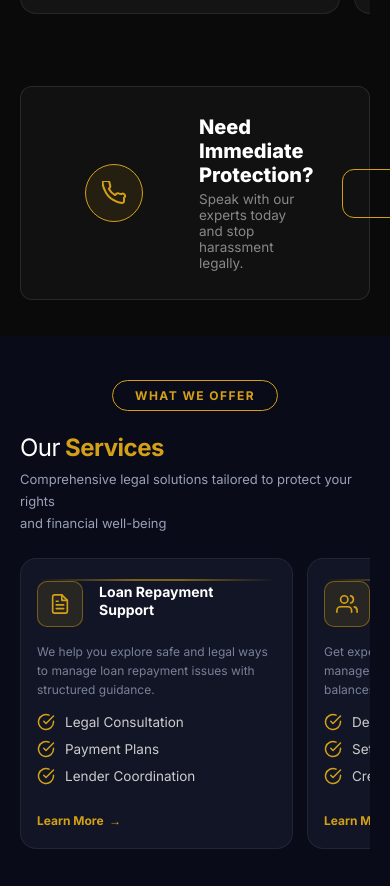
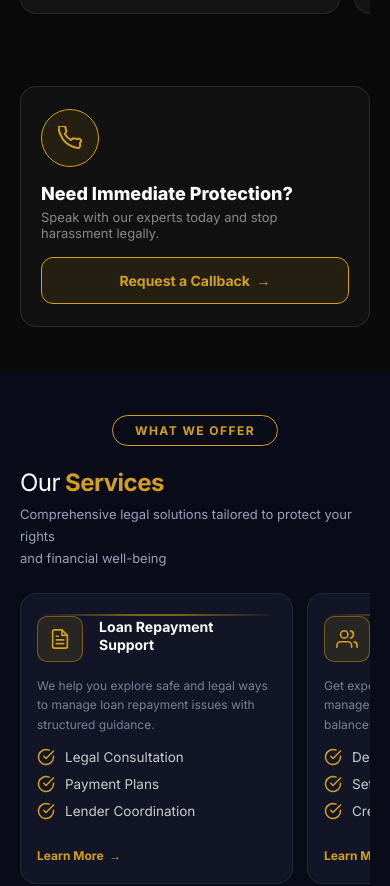
Before and after one commit to tusharandcollege-art/LegalShield, a plain HTML site: page index.html in a window 390 px wide. Shown: the part 1993-2879 px from the top of the page. Drawn offline with Linux system fonts and the light colour scheme.

Commit message:
fix: mobile CTA bar layout - stack vertically, show button fully

```diff
--- a/index.html
+++ b/index.html
@@ -1882,6 +1882,23 @@
       .cta-bar { flex-direction: column; align-items: center; text-align: center; padding: 28px 20px; border-radius: 16px; gap: 14px; }
       .cta-bar-btn { width: 100%; justify-content: center; padding: 15px; border-radius: 12px; }
       .presskit-bar { flex-direction: column; text-align: center; padding: 28px 20px; border-radius: 16px; gap: 14px; }
+
+      /* ── WORKS CTA BAR (Need Immediate Protection?) ── */
+      .works-cta-bar {
+        flex-direction: column; align-items: flex-start;
+        padding: 22px 20px; gap: 16px; margin: 0 0 8px;
+        border-radius: 16px;
+      }
+      .cta-deco-left, .cta-deco-right { display: none; }
+      .cta-text-group { flex: unset; width: 100%; }
+      .cta-bar-title { font-size: 18px; }
+      .cta-bar-sub { font-size: 13px; }
+      .works-cta-bar .cta-bar-btn {
+        width: 100%; justify-content: center; text-align: center;
+        padding: 14px 20px; border-radius: 12px;
+        background: rgba(212,160,23,0.1); border: 1.5px solid var(--gold);
+        color: var(--gold); font-size: 14px; font-weight: 700;
+      }
 
       /* ── FOOTER ── */
       .site-footer { padding: 40px 20px 20px; margin-top: 0; }
```
